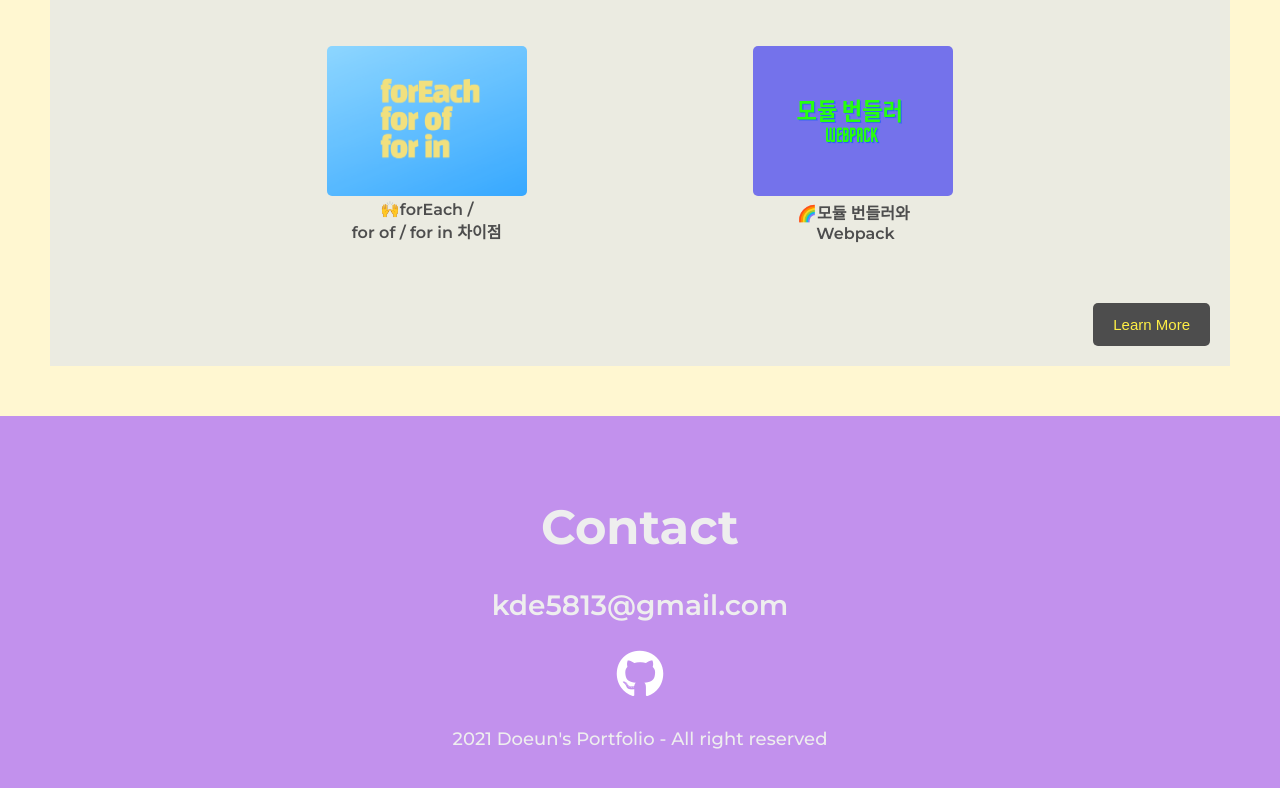
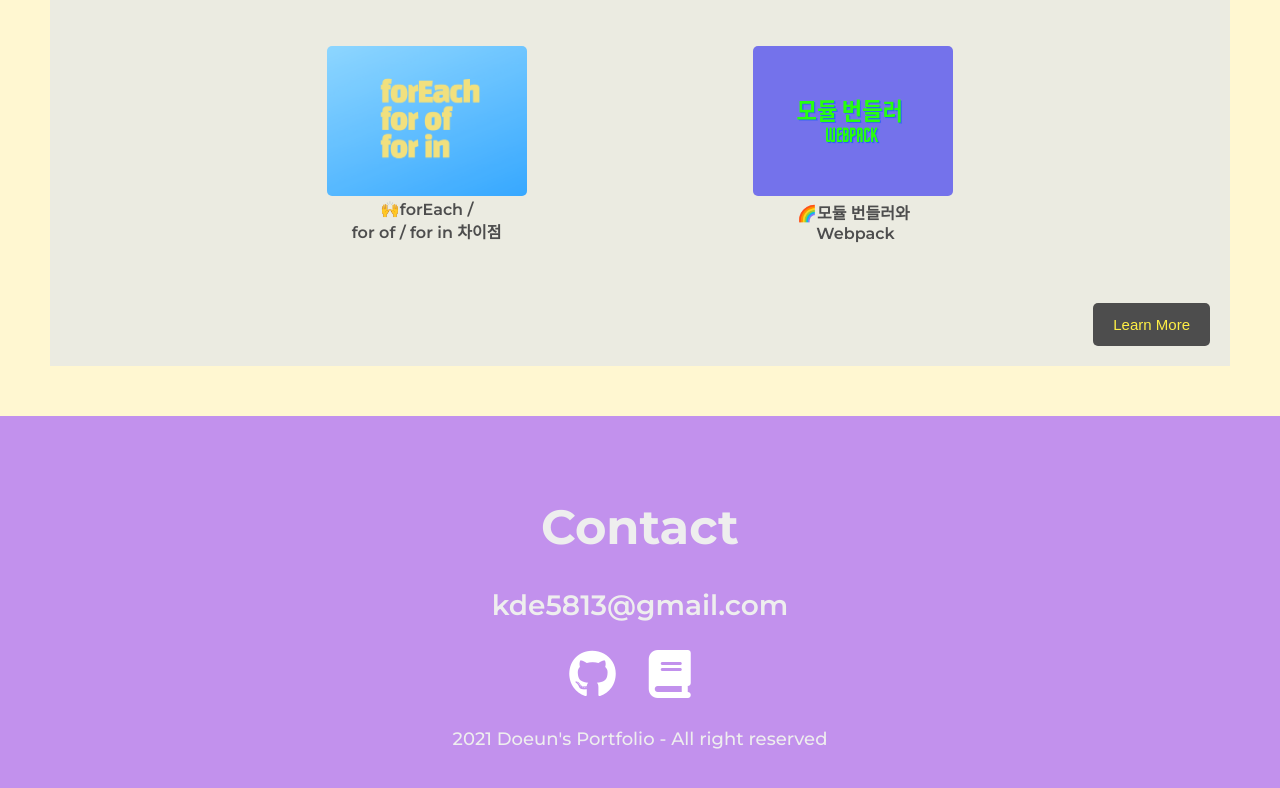
Before and after one commit to kde5813930/Portfolio, a plain HTML site: page index.html in a window 1280 px wide. Shown: the part 2570-3358 px from the top of the page. Drawn offline with Linux system fonts and the light colour scheme.

Commit message:
catact section, add notion link

```diff
--- a/index.html
+++ b/index.html
@@ -279,6 +279,9 @@
       <a href="https://github.com/kde5813930" target="_blank" title="github 바로가기">
         <i class="fab fa-github"></i>
       </a>
+      <a href="https://www.notion.so/KIM-DOEUN-dc5c044646f8423ba6797672fd6199bf" target="_blank" title="Notion 바로가기">
+        <i class="fas fa-book"></i>
+      </a>
     </div>
     <p class="contact__rights">2021 Doeun's Portfolio - All right reserved</p>
 
--- a/style.css
+++ b/style.css
@@ -517,6 +517,10 @@ p {
   margin: 24px;
 }
 
+.contact__links i:nth-child(1) {
+  margin-right: 20px;
+}
+
 .contact__links i:hover {
   transform: scale(1.1);
   color: lemonchiffon;
```
